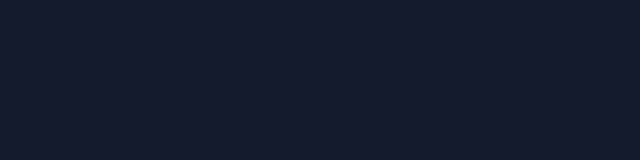
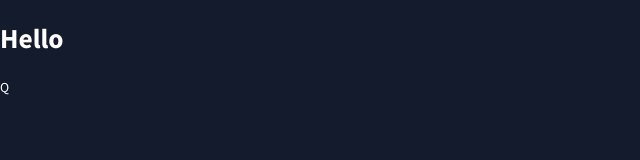
Before and after one commit to LiquidDemAn/react-admin-dashboard-app, a React (Create React App) app: page / in a window 1280 px wide. Shown: the top 160 px of the page, without its empty margins (0-640 px from the left). Built offline with nearby package versions, Linux system fonts and the light colour scheme.

Commit message:
Types for theme were added

```diff
--- a/src/App.tsx
+++ b/src/App.tsx
@@ -1,19 +1,22 @@
 import { CssBaseline, ThemeProvider } from '@mui/material';
-import { ColorModeContext } from './theme/color-mode-context';
+import { ColorContext } from './theme/color-context';
 import { useMode } from './theme/use-mode';
 
 function App() {
 	const { theme, colorMode } = useMode();
 
 	return (
-		<ColorModeContext.Provider value={colorMode}>
+		<ColorContext.Provider value={colorMode}>
 			<ThemeProvider theme={theme}>
 				<CssBaseline />
 				<div className='app'>
-					<main className='content'></main>
+					<main className='content'>
+						<h1>Hello</h1>
+						<span>Q</span>
+					</main>
 				</div>
 			</ThemeProvider>
-		</ColorModeContext.Provider>
+		</ColorContext.Provider>
 	);
 }
 
--- /dev/null
+++ b/src/theme/color-context.ts
@@ -0,0 +1,9 @@
+import { createContext } from 'react';
+
+type ColorContextType = {
+	toggleColorMode: () => void;
+};
+
+export const ColorContext = createContext<ColorContextType>(
+	{} as ColorContextType
+);
--- a/src/theme/color-mode-context.ts
+++ /dev/null
@@ -1,9 +0,0 @@
-import { createContext } from 'react';
-
-type ColorModeContextType = {
-	toggleColorMode: () => void;
-};
-
-export const ColorModeContext = createContext<ColorModeContextType>(
-	{} as ColorModeContextType
-);
--- a/src/theme/colors.ts
+++ b/src/theme/colors.ts
@@ -1,6 +1,6 @@
-import { ThemeModeType } from './typedef';
+import { PaletteMode } from '@mui/material';
 
-export const colorsObject = (mode: ThemeModeType) => ({
+export const colorsObject = (mode: PaletteMode) => ({
 	...(mode === 'dark'
 		? {
 				grey: {
--- a/src/theme/theme-settings.ts
+++ b/src/theme/theme-settings.ts
@@ -1,14 +1,14 @@
 import { colorsObject } from './colors';
-import { ThemeModeType } from './typedef';
+import { PaletteMode, ThemeOptions } from '@mui/material';
 
 const fontFamily = ['Source Sans Pro', 'sans-serif'].join(',');
 
-export const themeSettings = (mode: ThemeModeType) => {
+export const themeSettings = (mode: PaletteMode): ThemeOptions => {
 	const colors = colorsObject(mode);
 
 	return {
 		palette: {
-			mode: mode,
+			mode,
 			...(mode === 'dark'
 				? {
 						primary: {
--- a/src/theme/typedef.ts
+++ /dev/null
@@ -1 +0,0 @@
-export type ThemeModeType = 'dark' | 'light';
--- a/src/theme/use-mode.ts
+++ b/src/theme/use-mode.ts
@@ -1,10 +1,10 @@
 import { useState, useMemo } from 'react';
 import { createTheme } from '@mui/material/styles';
-import { ThemeModeType } from './typedef';
+import { PaletteMode } from '@mui/material';
 import { themeSettings } from './theme-settings';
 
 export const useMode = () => {
-	const [mode, setMode] = useState<ThemeModeType>('dark');
+	const [mode, setMode] = useState<PaletteMode>('dark');
 
 	const colorMode = useMemo(
 		() => ({
```
